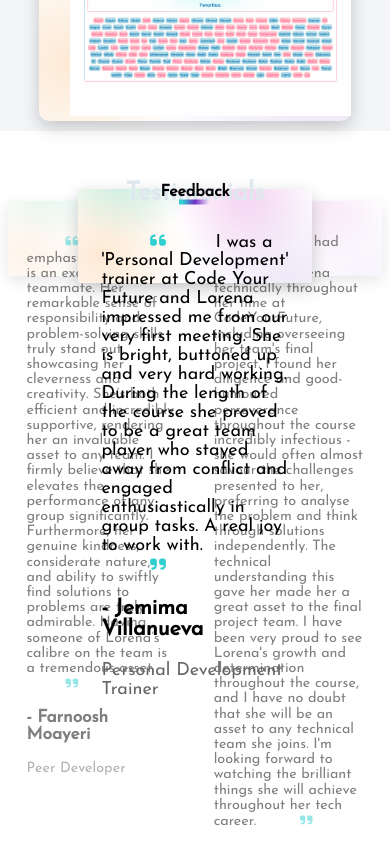
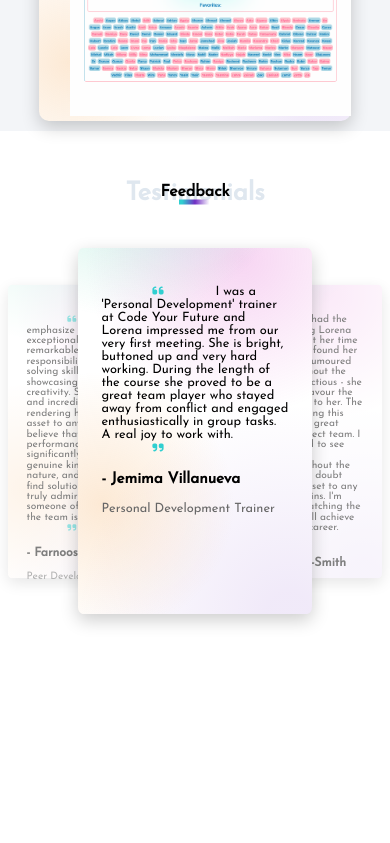
Before and after one commit to LorenaCapraru/Portofolio, a React (Create React App) app: page / in a window 390 px wide. Shown: the part 4680-5523 px from the top of the page. Built offline with nearby package versions, Linux system fonts and the light colour scheme.

Commit message:
cards fit for mobile

```diff
--- a/src/pages/Feedback/Feedback.css
+++ b/src/pages/Feedback/Feedback.css
@@ -60,11 +60,12 @@ input[type="radio"] {
 /* src/components/TestimonialCard.css */
 
 .testimonial-card {
+  font-size: 1rem;
   box-shadow: rgba(0, 0, 0, 0.2) 0px 6px 18px 0px;
   padding: 10%;
   position: relative;
   border-radius: 2%;
-  height: 40%;
+  height: 60%;
   background-color: rgb(255, 255, 255);
   background-image: radial-gradient(
       circle at 20% -30%,
@@ -115,5 +116,21 @@ input[type="radio"] {
 }
 
 @media (max-width: 992px) {
-
+  .testimonial-card {
+    height: 100%;
+    font-size: 0.8rem;
+  }
 }
+@media (max-width: 768px) {
+  .testimonial-card {
+    height: 20rem;
+    margin: 0;
+  }
+  .container {
+    padding-top: 30%;
+  }
+  .card {
+    width: 60%;
+    height: max-content;
+  }
+}
--- a/src/pages/Feedback/Feedback.jsx
+++ b/src/pages/Feedback/Feedback.jsx
@@ -12,7 +12,7 @@ const Feedback = () => {
     {
       name: "Alex Withington-Smith",
       role: "Technical Trainer",
-      text: "I had the pleasure of mentoring Lorena technically throughout her time at CodeYourFuture, including overseeing her team's final project. I found her diligence and good-humoured perseverance throughout the course incredibly infectious - she would often almost savour the challenges presented to her, preferring to analyse the problem and think through solutions independently. The technical understanding this gave her made her a great asset to the final project team. I have been very proud to see Lorena's growth and determination throughout the course, and I have no doubt that she will be an asset to any technical team she joins. I'm looking forward to watching the brilliant things she will achieve throughout her tech career.",
+      text: "I had the pleasure of mentoring Lorena technically throughout her time at CodeYourFuture. I found her diligence and good-humoured perseverance throughout the course incredibly infectious - she would often almost savour the challenges presented to her. The technical understanding this gave her made her a great asset to the final project team. I have been very proud to see Lorena's growth and determination throughout the course, and I have no doubt that she will be an asset to any technical team she joins. I'm looking forward to watching the brilliant things she will achieve throughout her tech career.",
     },
     {
       name: "Farnoosh Moayeri",
```
